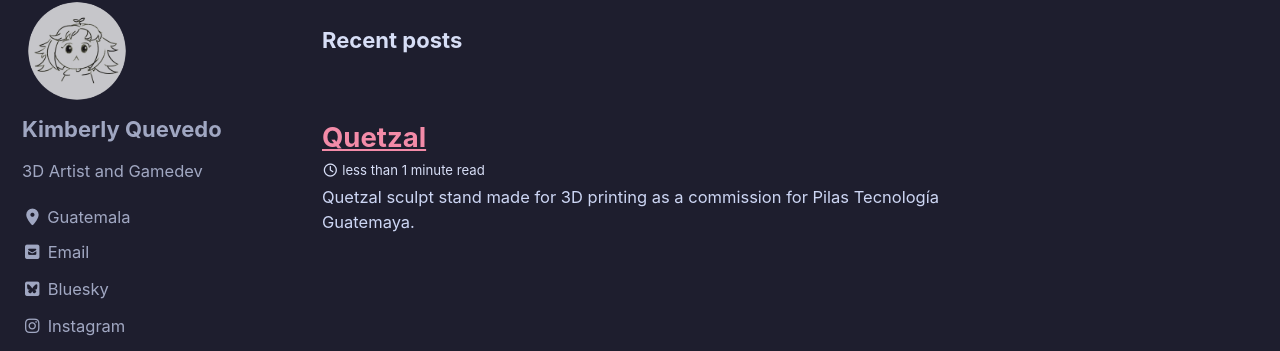
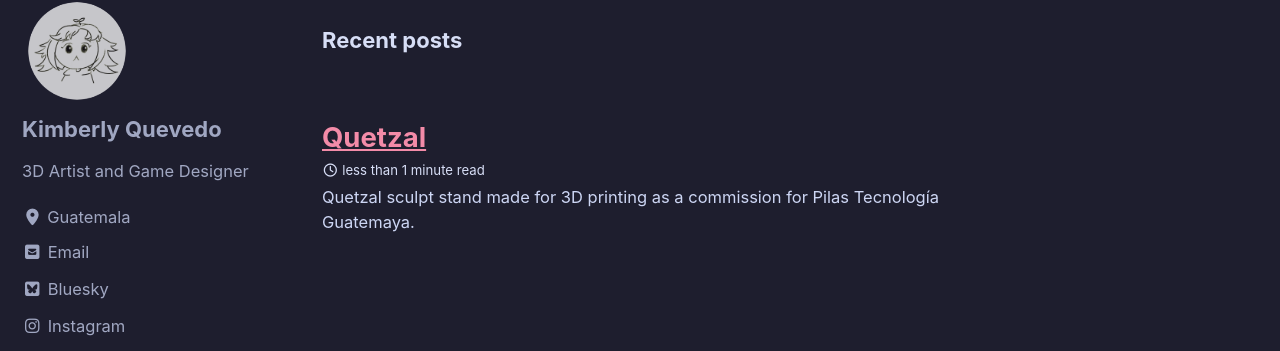
Before and after one commit to Kiimby/kiimby.github.io, a Jekyll site: the page built from index.html, in a window 1280 px wide. Shown: the part 115-466 px from the top of the page. Built offline with Jekyll 4.4.1, drawn with Linux system fonts in a browser that asks for light colours; cached includes are drawn as plain includes; the list of posts is cut into pages by our own code.

Commit message:
Update _config.yml

```diff
--- a/_config.yml
+++ b/_config.yml
@@ -115,7 +115,7 @@ analytics:
 author:
   name             : "Kimberly Quevedo"
   avatar           : "/assets/images/Avatar.png" # path of avatar image, e.g. "/assets/images/bio-photo.jpg"
-  bio              : "3D Artist and Gamedev"
+  bio              : "3D Artist and Game Designer"
   location         : "Guatemala"
   #email            : "kimberlyeqs@outlook.com"
   fediverse        : "@kimby@misskey.art"  # used for fediverse:creator meta tag
```
